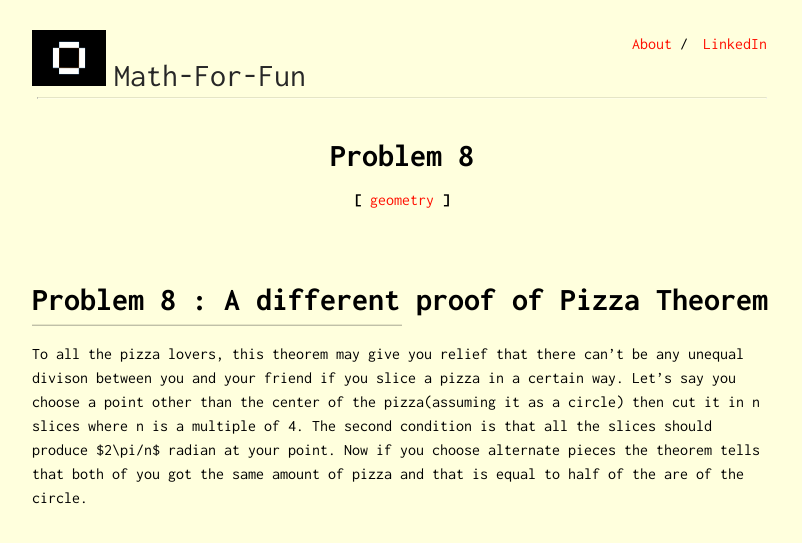
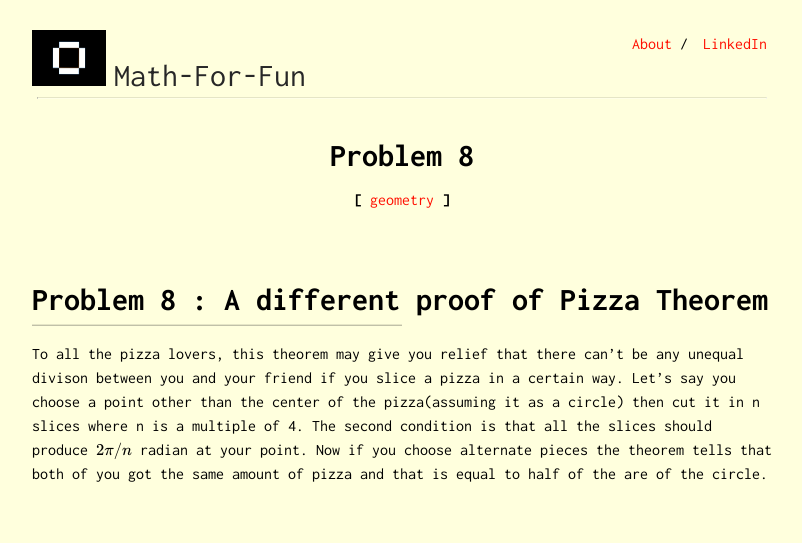
Before and after one commit to Oscuro-Phoenix/math-for-fun, a Jekyll site: the page built from _posts/2021-04-26-Problem-8.md, in a window 1280 px wide. Shown: the top 543 px of the page, without its empty margins (238-1040 px from the left). Built offline with Jekyll 4.4.1, drawn with Linux system fonts in a browser that asks for light colours; formulas are drawn with MathJax 3.

```diff
--- a/_posts/2021-04-26-Problem-8.md
+++ b/_posts/2021-04-26-Problem-8.md
@@ -7,4 +7,4 @@ tags: [geometry]
 # Problem 8 : A different proof of Pizza Theorem
 
 To all the pizza lovers, this theorem may give you relief that there can't be any unequal divison between you and your friend if you slice a pizza in a certain way.
-Let's say you choose a point other than the center of the pizza(assuming it as a circle) then cut it in n slices where n is a multiple of 4. The second condition is that all the slices should produce $2\pi/n$ radian at your point. Now if you choose alternate pieces the theorem tells that both of you got the same amount of pizza and that is equal to half of the are of the circle.
+Let's say you choose a point other than the center of the pizza(assuming it as a circle) then cut it in n slices where n is a multiple of 4. The second condition is that all the slices should produce $$2\pi/n$$ radian at your point. Now if you choose alternate pieces the theorem tells that both of you got the same amount of pizza and that is equal to half of the are of the circle.
```
